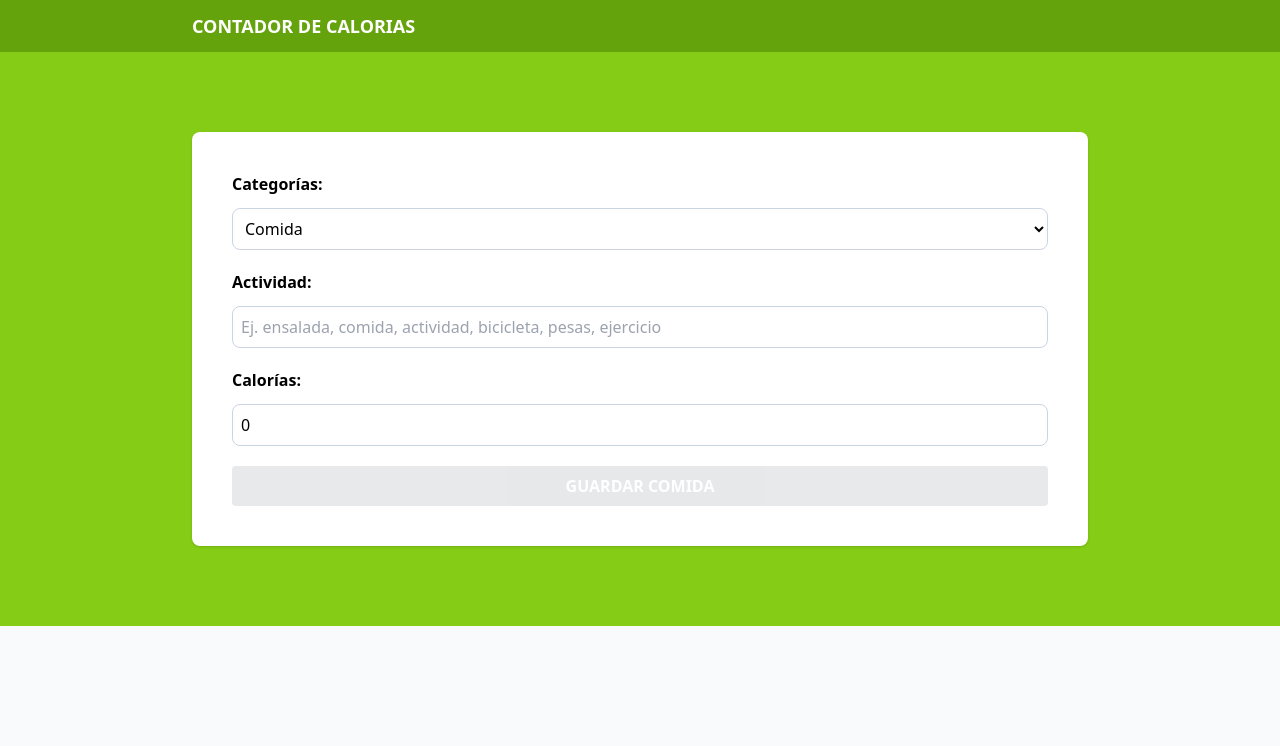
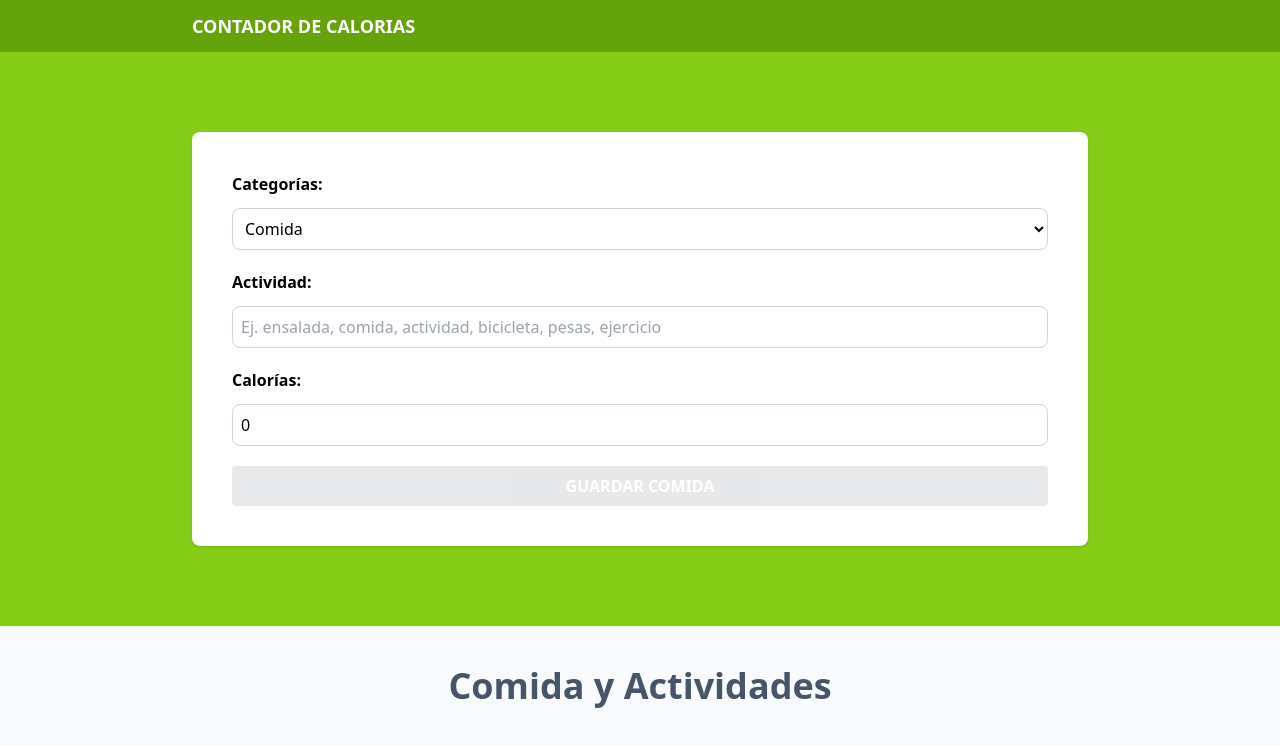
Before and after one commit to JP-GS/calorie_tracker, a React (Vite) app: page / in a window 1280 px wide. Shown: the top 746 px of the page. Built offline with nearby package versions, Linux system fonts and the light colour scheme.

Commit message:
Creando el componente para listar actividades

```diff
--- a/package.json
+++ b/package.json
@@ -15,11 +15,13 @@
     "postcss": "^8.4.39",
     "react": "^18.3.1",
     "react-dom": "^18.3.1",
-    "tailwindcss": "^3.4.4"
+    "tailwindcss": "^3.4.4",
+    "uuid": "^10.0.0"
   },
   "devDependencies": {
     "@types/react": "^18.3.3",
     "@types/react-dom": "^18.3.0",
+    "@types/uuid": "^10.0.0",
     "@typescript-eslint/eslint-plugin": "^7.13.1",
     "@typescript-eslint/parser": "^7.13.1",
     "@vitejs/plugin-react-swc": "^3.5.0",
--- a/src/App.tsx
+++ b/src/App.tsx
@@ -1,6 +1,7 @@
 import { useReducer } from "react"
 import Form from "./components/Form"
 import { activityReducer, initialState } from "./reducers/activity-reducer"
+import ActivityList from "./components/ActivityList"
 
 function App() {
 
@@ -21,6 +22,12 @@
         />
       </div>
      </section>
+
+     <section className="p-10 mx-auto max-w-4xl">
+        <ActivityList
+          activities={state.activities}
+        />
+     </section>
   </>
   )
 }
--- /dev/null
+++ b/src/components/ActivityList.tsx
@@ -0,0 +1,32 @@
+import { Activity } from "../types"
+
+type ActivityListProps = {
+    activities : Activity[]
+}
+
+export default function ActivityList({activities} : ActivityListProps) {
+
+    console.log(activities)
+  return (
+    <>
+        <h2 className="text-4xl font-bold text-slate-600 text-center">Comida y Actividades</h2>
+
+        {activities.map(activity => (
+            <div key={activity.id} className="px-5 py-10 flex justify-between bg-white mt-5">
+
+                <div className="space-y-2 relative">
+                    <p>
+                        {activity.category}
+                    </p>
+                    <p className="text-2xl font-bold pt-5">{activity.name}</p>
+
+                    <p className="font-black text-4xl text-lime-500">
+                        {activity.calories} {''}
+                        <span>Calorías</span>
+                    </p>
+                </div>
+            </div>
+        ))}
+    </>
+  )
+}
--- a/src/components/Form.tsx
+++ b/src/components/Form.tsx
@@ -1,4 +1,5 @@
 import { useState, ChangeEvent, FormEvent, Dispatch } from "react"
+import { v4 as uuidv4 } from "uuid"
 import { categories } from "../data/categories"
 import { Activity } from "../types"
 import { ActivityActions } from "../reducers/activity-reducer"
@@ -7,7 +8,8 @@
   dispatch : Dispatch<ActivityActions>
 }
 
-const initialState = {
+const initialState : Activity = {
+  id: uuidv4(),
   category: 1,
   name: '',
   calories: 0
@@ -36,7 +38,10 @@
 
     dispatch({type : 'save-action', payload : { newActivity : activity}})
 
-    setActivity(initialState)
+    setActivity({
+      ...initialState,
+      id: uuidv4()
+    })
   }
   return (
 
--- a/src/types/index.ts
+++ b/src/types/index.ts
@@ -4,6 +4,7 @@
 }
 
 export type Activity = {
+    id: string
     category: number,
     name: string,
     calories: number
```
Also changed, not shown: 1 other file (tests, documents, lock files or other folders).
